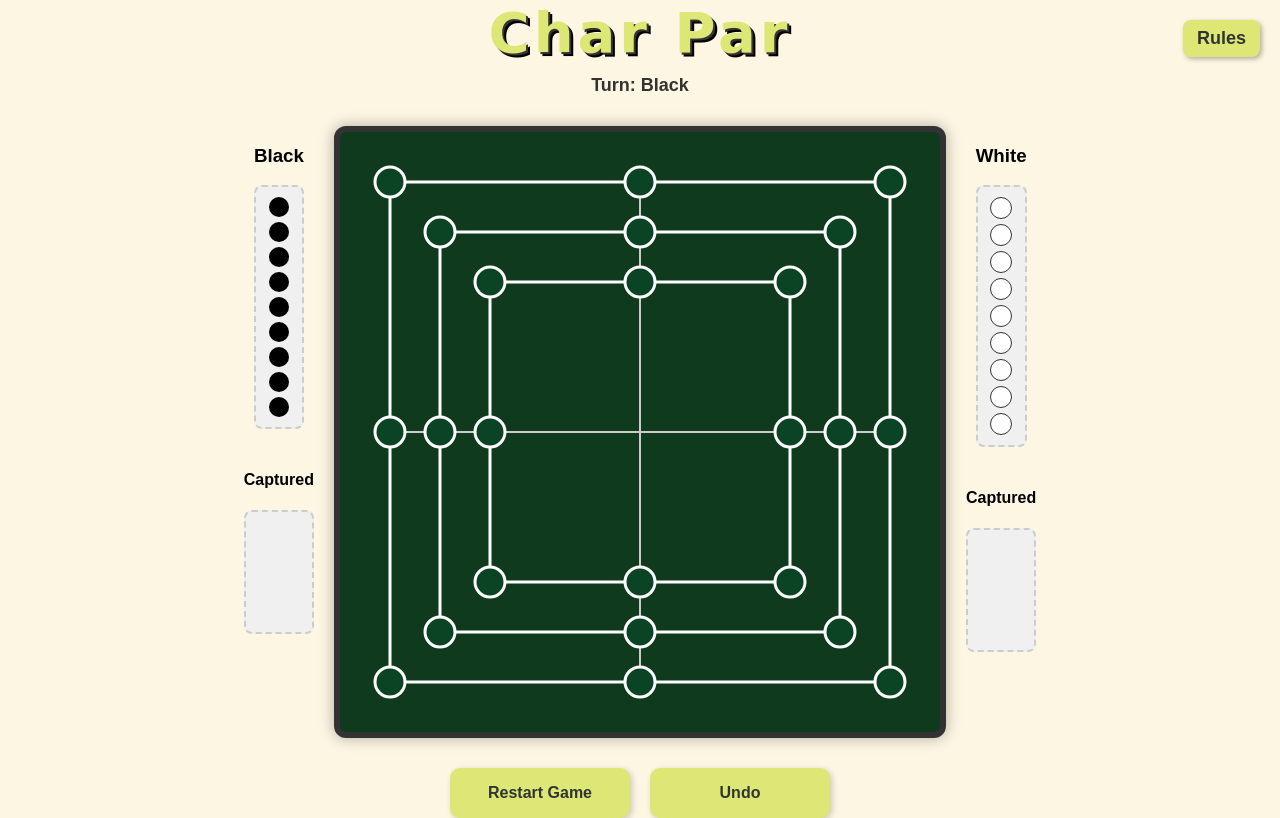
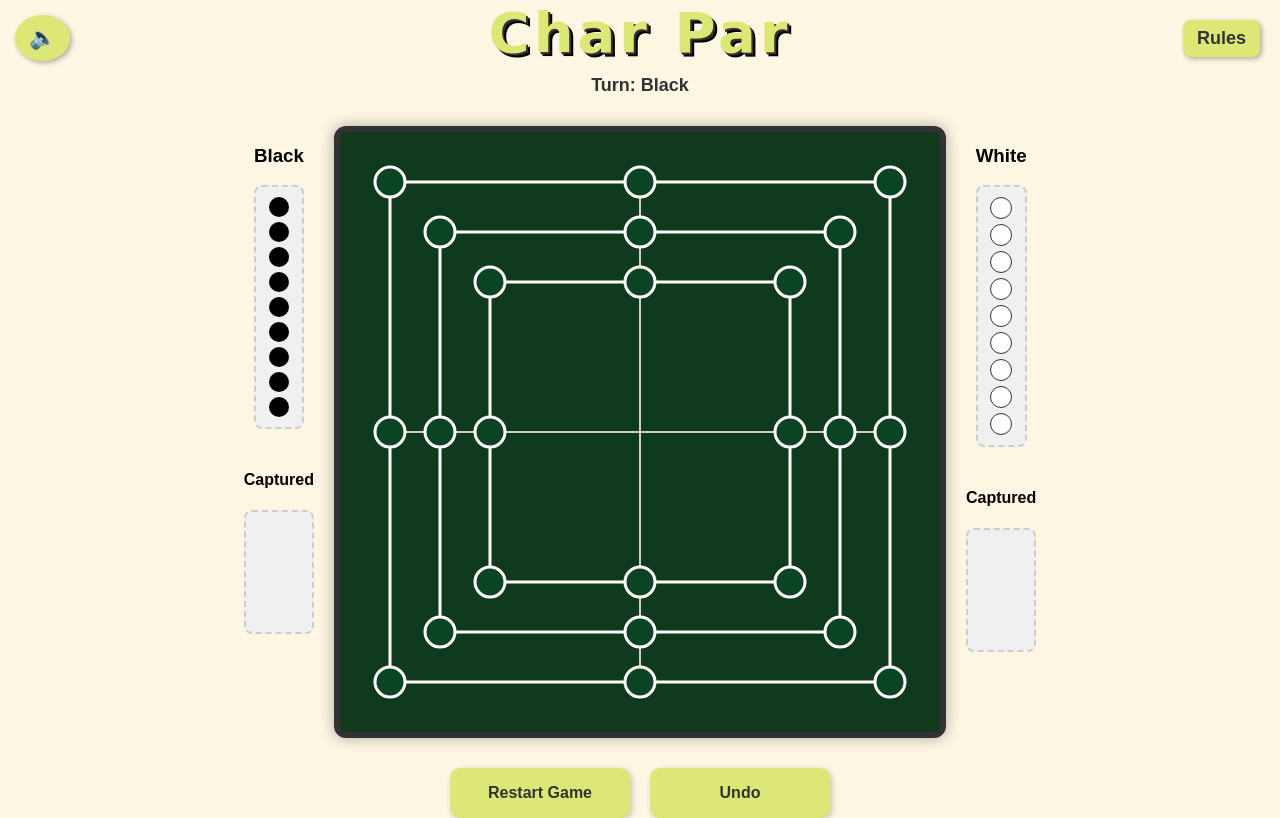
Before and after one commit to greenwang12/Char-Par, a plain HTML site: page index.html in a window 1280 px wide. Both pictures are taken after a click on the button "Start Game". Drawn offline with Linux system fonts and the light colour scheme.

Commit message:
Final commit

```diff
--- a/index.html
+++ b/index.html
@@ -37,6 +37,8 @@
   </div>
 
   <div id="gamePage" style="display:none;">
+    <!-- Mute Button (only appears in game) -->
+<button id="muteBtn" class="top-left-button">🔈</button>
     <div class="gameHeader">
       <h1 class="gameTitle">Char Par</h1>
       <p id="status">Turn: Black</p>
--- a/script.js
+++ b/script.js
@@ -458,6 +458,7 @@ startBtn.onclick = () => {
   const colorError = document.getElementById("colorError");
   colorError.textContent = "";
   colorError.style.display = "none";
+  document.getElementById("muteBtn").style.display = "block";
 
    gameMode = gameModeSelect.value;
   currentPlayer = playerColorSelect.value;
@@ -596,3 +597,11 @@ function toggleRules() {
   const panel = document.getElementById("rulesPanel");
   panel.classList.toggle("hidden");
 }
+
+const muteBtn = document.getElementById("muteBtn");
+muteBtn.style.display = "none"; // initially hidden
+
+muteBtn.onclick = () => {
+  muted = !muted;
+  muteBtn.textContent = muted ? "🔇" : "🔈";
+};
--- a/style.css
+++ b/style.css
@@ -325,3 +325,23 @@ body {
 .rules-panel.hidden {
   display: none;
 }
+
+.top-left-button {
+  position: absolute;
+  top: 15px;
+  left: 15px;
+  z-index: 999;
+  background-color: #dce775;
+  border: none;
+  border-radius: 50%;
+  font-size: 22px;
+  padding: 10px 14px;
+  cursor: pointer;
+  box-shadow: 2px 2px 5px rgba(0,0,0,0.3);
+  transition: background-color 0.3s ease;
+}
+
+
+.top-left-button:hover {
+  background-color: #cddc39;
+}
```
